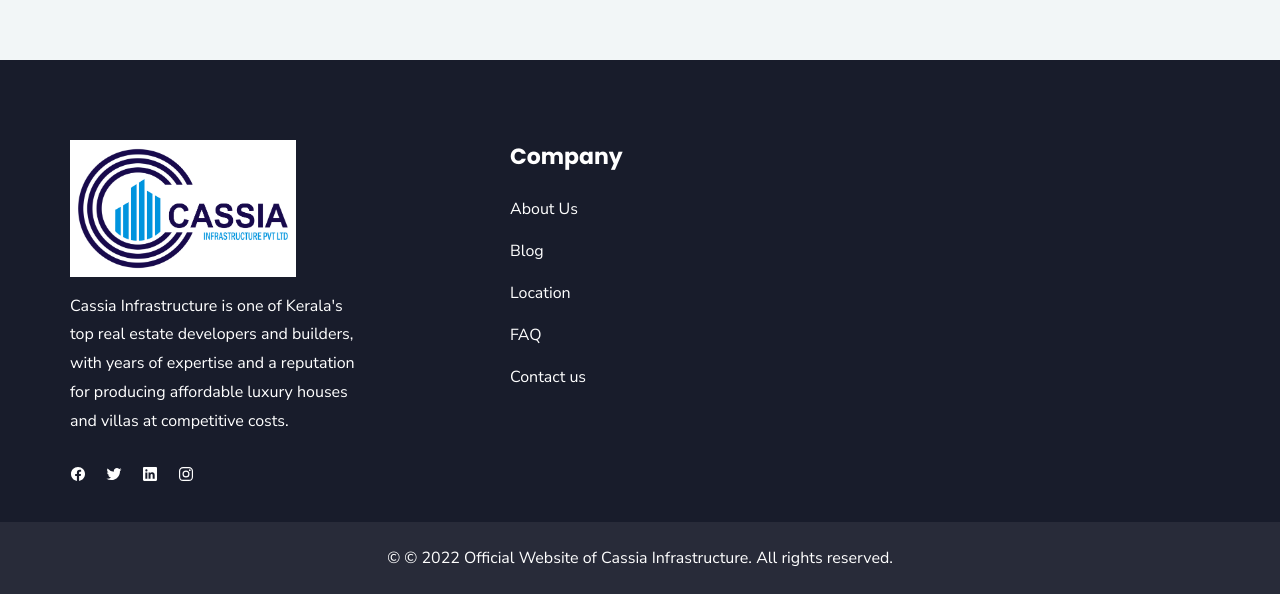
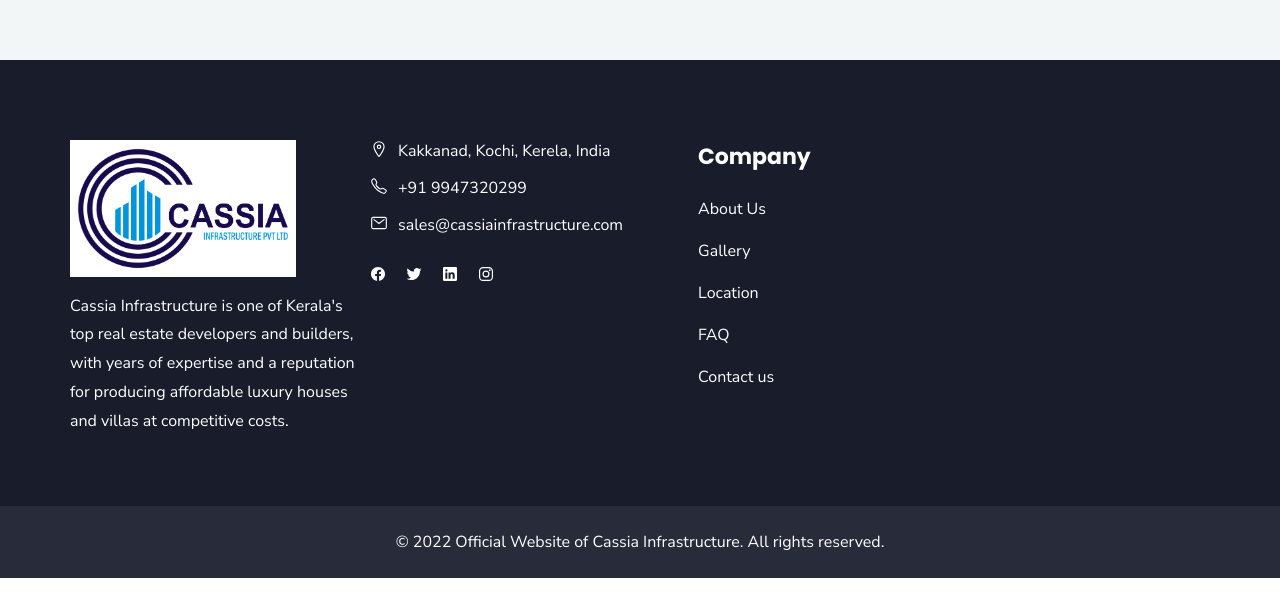
Before and after one commit to Anchaljaiswal1/Cassia-Orchards, a plain HTML site: page contact.html in a window 1280 px wide. Shown: the part 890-1484 px from the top of the page. Drawn offline with nearby package versions, Linux system fonts and the light colour scheme.

Commit message:
Updated orchards

```diff
--- a/contact.html
+++ b/contact.html
@@ -262,7 +262,7 @@
 
         <div class="footer-brand">
 
-          <a href="#" class="logo">
+          <a href="https://cassiainfrastructure.com/" class="logo">
             <img src="./assets/images/Logo-2.png" alt="Cassia Infrastructure logo" style="width:226px; height: 137px;">
           </a>
 
@@ -270,6 +270,37 @@
             Cassia Infrastructure is one of Kerala's top real estate developers and builders, with years of expertise
               and a reputation for producing affordable luxury houses and villas at competitive costs.
           </p>
+
+        </div>
+
+        <div class="footer-brand">
+          <ul class="contact-list">
+
+            <li>
+              <a href="#" class="contact-link">
+                <ion-icon name="location-outline"></ion-icon>
+
+                <address>Kakkanad, Kochi,  Kerela, India</address>
+              </a>
+            </li>
+
+            <li>
+              <a href="tel:+91 9947320299" class="contact-link">
+                <ion-icon name="call-outline"></ion-icon>
+
+                <span>+91 9947320299</span>
+              </a>
+            </li>
+
+            <li>
+              <a href="mailto:sales@cassiainfrastructure.com" class="contact-link">
+                <ion-icon name="mail-outline"></ion-icon>
+
+                <span>sales@cassiainfrastructure.com</span>
+              </a>
+            </li>
+
+          </ul>
 
           <ul class="social-list">
 
@@ -298,7 +329,6 @@
             </li>
 
           </ul>
-
         </div>
 
         <div class="footer-link-box">
@@ -314,7 +344,7 @@
             </li>
 
             <li>
-              <a href="#" class="footer-link">Blog</a>
+              <a href="#" class="footer-link">Gallery</a>
             </li>
 
             <li>
@@ -330,8 +360,6 @@
             </li>
 
           </ul>
-
-
         </div>
 
       </div>
@@ -341,7 +369,7 @@
       <div class="container">
 
         <p class="copyright">
-          &copy; © 2022 Official Website of Cassia Infrastructure. All rights reserved.
+          &copy; 2022 Official Website of Cassia Infrastructure. All rights reserved.
         </p>
 
       </div>
```
Also changed, not shown: index.html (+2 -2 lines), orchards.html (+2 -2 lines).
